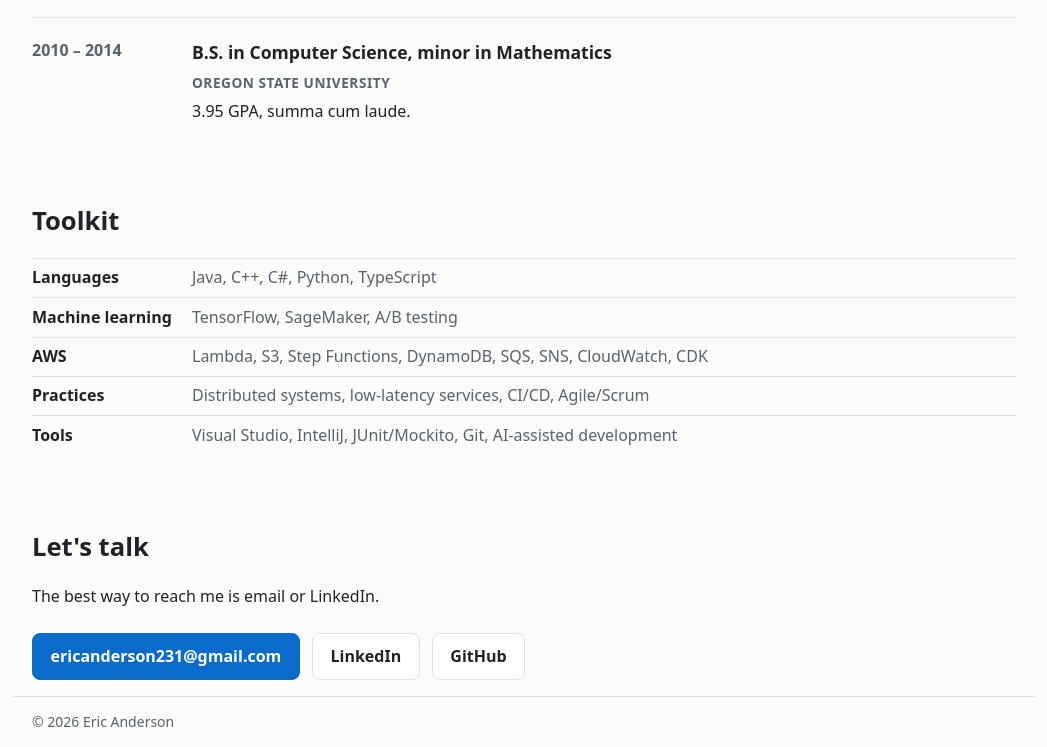
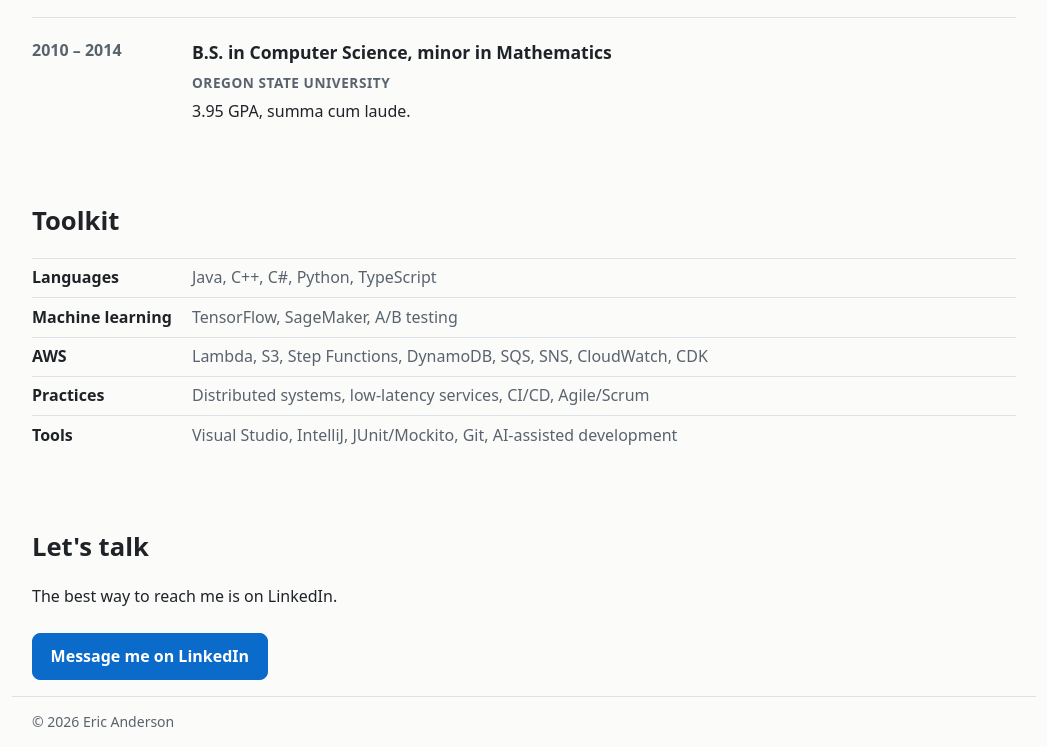
Before and after one commit to ericanderson231/ericanderson231.github.io, a plain HTML site: page index.html in a window 1280 px wide. Shown: the part 3225-3972 px from the top of the page, without its empty margins (116-1163 px from the left). Drawn offline with Linux system fonts and the light colour scheme.

Commit message:
Contact via LinkedIn only

```diff
--- a/index.html
+++ b/index.html
@@ -183,11 +183,9 @@
 
     <section id="contact" class="wrap section contact" aria-labelledby="contact-title">
       <h2 id="contact-title">Let's talk</h2>
-      <p>The best way to reach me is email or LinkedIn.</p>
+      <p>The best way to reach me is on LinkedIn.</p>
       <div class="actions">
-        <a class="button primary" href="mailto:ericanderson231@gmail.com">ericanderson231@gmail.com</a>
-        <a class="button" href="https://www.linkedin.com/in/eric-anderson-salem">LinkedIn</a>
-        <a class="button" href="https://github.com/ericanderson231">GitHub</a>
+        <a class="button primary" href="https://www.linkedin.com/in/eric-anderson-salem">Message me on LinkedIn</a>
       </div>
     </section>
   </main>
```
